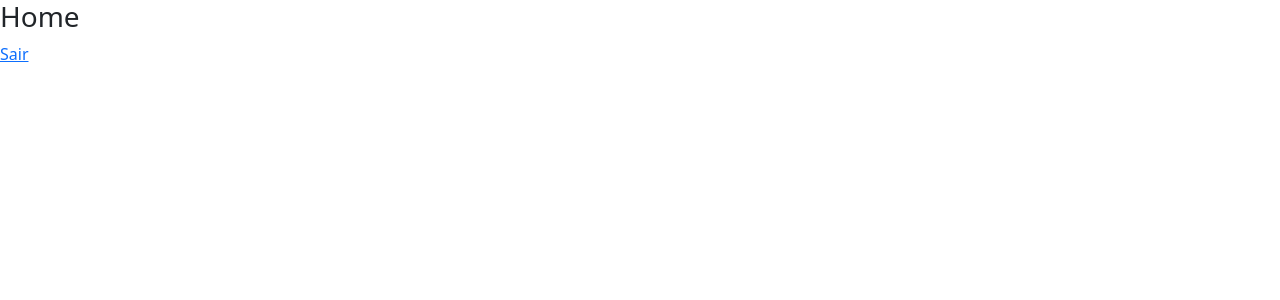
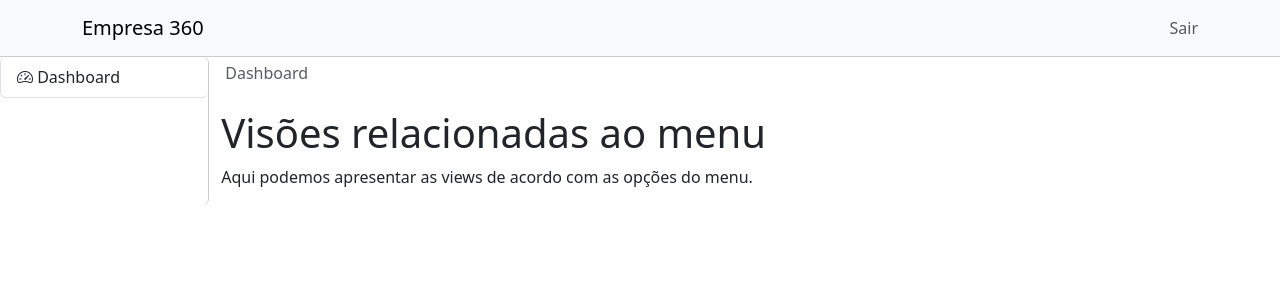
Before and after one commit to daniellmerlo/empresa360, a Vue app: page /home in a window 1280 px wide. Shown: the top 300 px of the page. Built offline with nearby package versions, Linux system fonts and the light colour scheme.

Commit message:
225. Implementando o componente Home

```diff
--- a/src/views/Home.vue
+++ b/src/views/Home.vue
@@ -1,4 +1,54 @@
 <template>
-    <h3>Home</h3>
-    <router-link to="/">Sair</router-link>
+    <div>
+        <nav class="navbar navbar-light bg-light menu-superior">
+            <div class="container">
+                <a class="navbar-brand" href="#">Empresa 360</a>
+                <div class="navbar-nav">
+                    <ul class="navbar-nav">
+                        <li class="nav-item">
+                            <a class="nav-link" href="#">Sair</a>
+                        </li>
+                    </ul>
+                </div>
+            </div>
+        </nav>
+
+        <div class="d-flex">
+            <div class="list-group menu-esquerda">
+                <a class="list-group-item list-group-item-action" href="#"><i class="bi bi-speedometer2"></i> Dashboard</a>
+            </div>
+
+            <div class="w-100">
+                <nav aria-label="breadcrumb" class="pt-1 ps-3">
+                    <ol class="breadcrumb">
+                        <li class="breadcrumb-item active" aria-current="page">Dashboard</li>
+                    </ol>
+                </nav>
+
+                <div class="container-fluid">
+                    <h1 class="mt-4">Visões relacionadas ao menu</h1>
+                    <p>Aqui podemos apresentar as views de acordo com as opções do menu.</p>
+                </div>
+
+            </div>
+        </div>
+    </div>
 </template>
+
+
+<style scoped>
+.menu-superior {
+    border-bottom: solid 1px #ccc;
+}
+
+.menu-esquerda {
+    border-right: solid 1px #ccc;
+    width: 250px;
+}
+
+.list-group-item {
+    border-top: none;
+    border-right: none;
+}
+
+</style>
```
